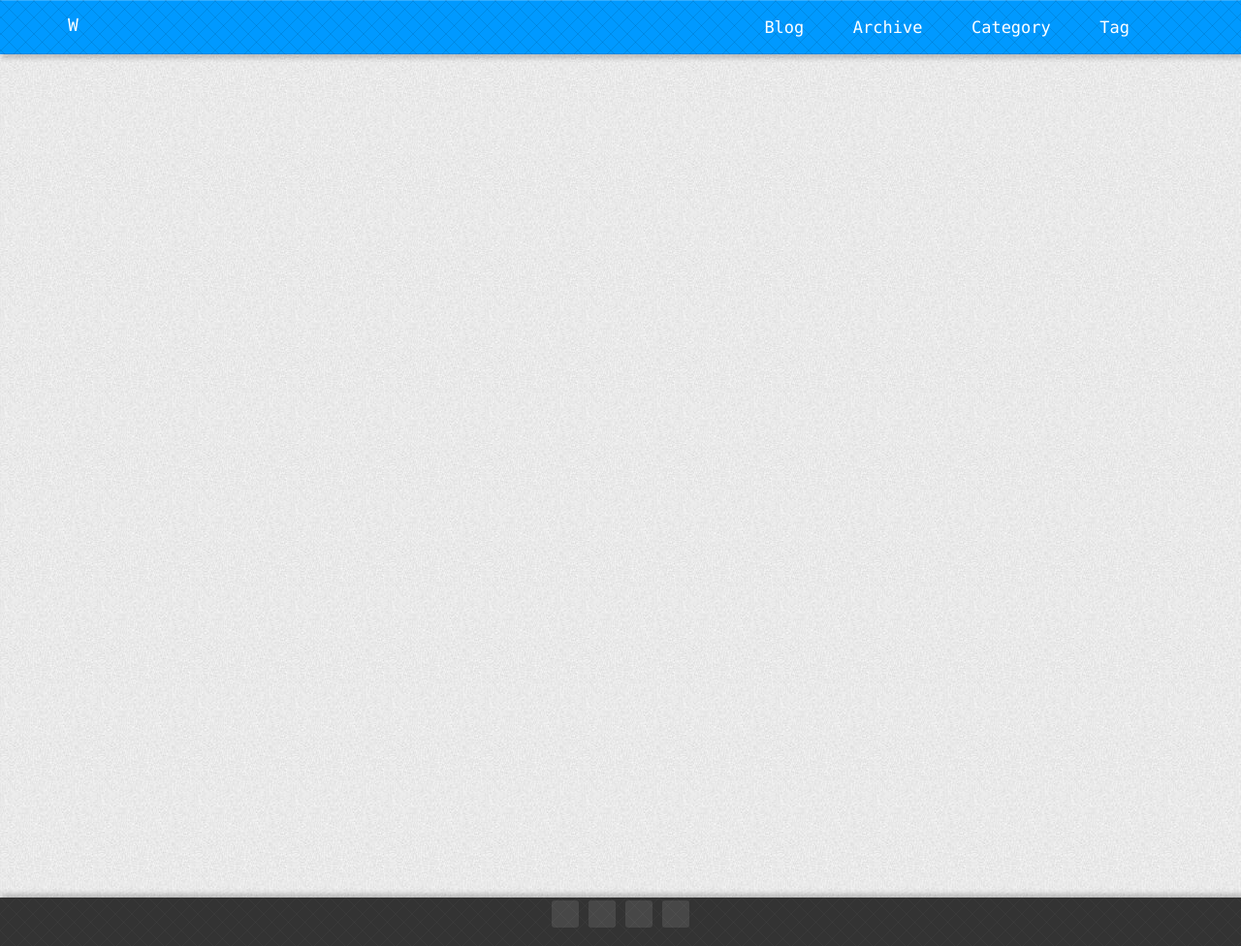
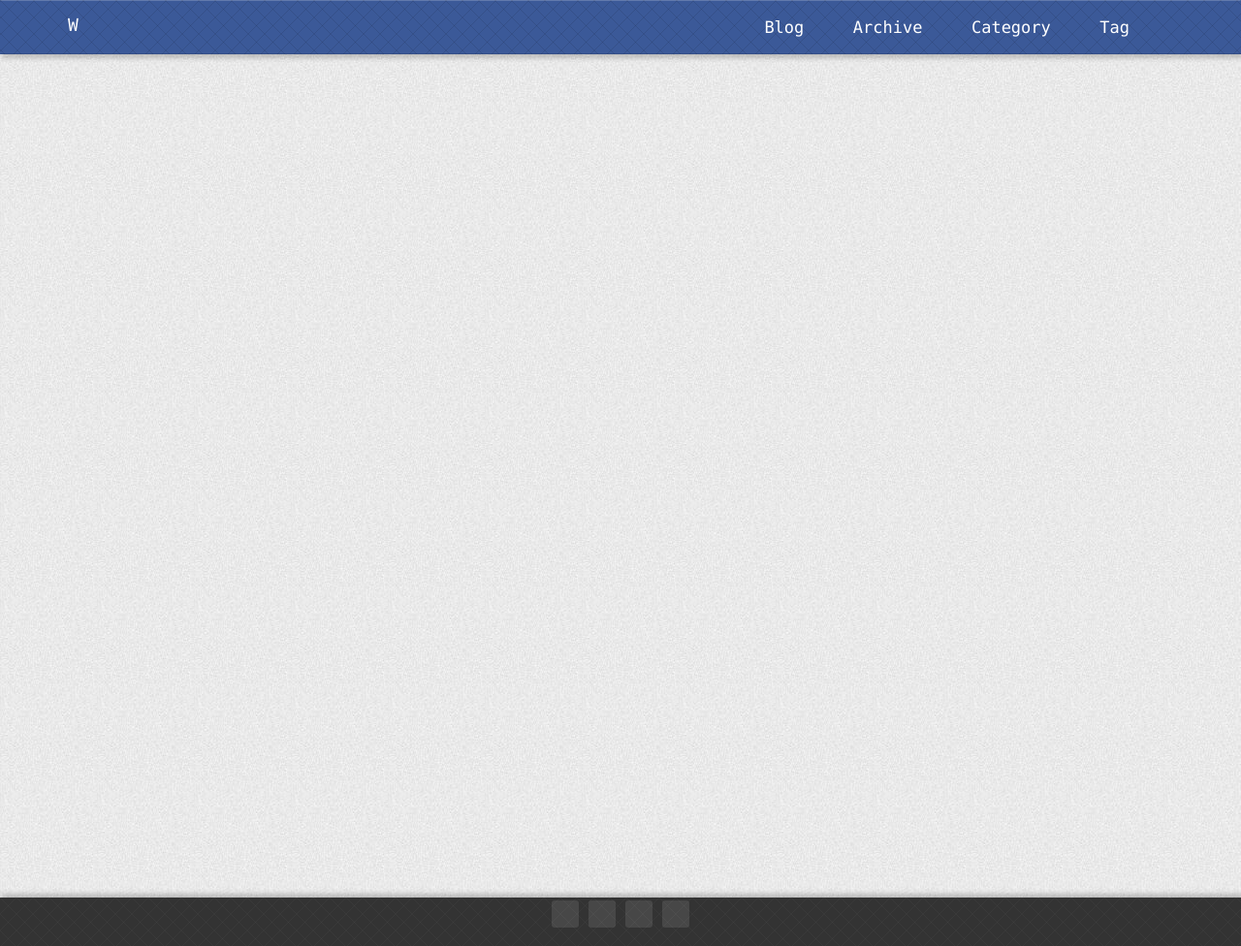
Before and after one commit to caowenwei/caowenwei.github.io, a Jekyll site: the page built from index.html, in a window 1280 px wide. Shown: the whole page at 97% size. Built offline with Jekyll 4.4.1, drawn with Linux system fonts in a browser that asks for light colours; nearby versions of some CDN libraries; the list of posts is cut into pages by our own code; comment, search, counter and statistics services are not loaded; a style sheet for code colours, icons or effects is not loaded.

Commit message:
changed all tif color to fb blue

```diff
--- a/_includes/head.html
+++ b/_includes/head.html
@@ -5,7 +5,7 @@
     <meta name="viewport" content="width=device-width, initial-scale=1" />
     <meta name="keywords" content="{{ page.title }}, {% for category in page.categories %}{{ category }},{% endfor %} {% for tag in page.tags %}{{ tag }},{% endfor %} {{ site.title }}" />
     <meta name="description" content="{{ page.title }}, {% for category in page.categories %}{{ category }},{% endfor %} {% for tag in page.tags %}{{ tag }},{% endfor %} {% if page.excerpt %}{{ page.excerpt | strip_html | strip_newlines | truncate: 160 }}{% else %}{{ site.description }}{% endif %}" />
-    <meta name="theme-color" content="#2CA6CB"/>
+    <meta name="theme-color" content="#3b5998"/>
     <link rel="shortcut icon" type="image/x-icon" media="screen" href="{{ '/favicon.ico' | prepend: site.baseurl | prepend: site.url}}" />
     <link rel="canonical" href="{{ page.url | replace:'index.html','' | prepend: site.baseurl | prepend: site.url }}" />
     <link rel="alternate" type="application/rss+xml" title="{{ site.title }}" href="{{ '/feed.xml' | prepend: site.baseurl | prepend: site.url }}"  />
--- a/static/css/article-list.css
+++ b/static/css/article-list.css
@@ -39,7 +39,7 @@ article .title{
 
     margin-left: -25px;
     padding-left: 20px;
-    border-left: 5px solid #2ca6cb;
+    border-left: 5px solid #3b5998;
 }
 
 article .readmore{
--- a/static/css/style.css
+++ b/static/css/style.css
@@ -13,7 +13,7 @@ layout: null
 }
 
 .navbar-tiffany{
-    background-color: #0099FF;
+    background-color: #3b5998;
     border-top: 1px solid rgba(255,255,255,0.2);
     border-bottom: 1px solid rgba(0,0,0,0.1);
     box-shadow: 2px 4px 5px rgba(3,3,3,0.2);
@@ -29,7 +29,7 @@ layout: null
 }
 .footnote-tiffany{
     background-color: #333333;
-    border-color: #0099FF;
+    border-color: #3b5998;
     box-shadow: 2px -4px 5px rgba(3,-3,3,0.2);
 }
 
@@ -81,7 +81,7 @@ layout: null
 }
 
 .footnote .foot-item:hover{
-    background-color: #0099FF;
+    background-color: #3b5998;
     -webkit-transition: background .4s ease-in-out;
     -moz-transition: background .4s ease-in-out;
     -ms-transition: background .4s ease-in-out;
@@ -237,7 +237,7 @@ a:active {text-decoration: none}	/* 选定的链接 */
     width: 100%;
     padding-top: 15px;
     padding-bottom: 15px;
-    background-color: #0099FF;
+    background-color: #3b5998;
     display: none;
 }
 
--- a/static/css/tagCloud.css
+++ b/static/css/tagCloud.css
@@ -11,7 +11,7 @@
     left:0px;
     text-decoration:none;
     padding: 3px 6px;
-    color: #2ca6cb;
+    color: #3b5998;
 }
 .tagCloud a:hover{
     color: orchid;
```
Also changed, not shown: static/css/post.css (+5 -5 lines).
